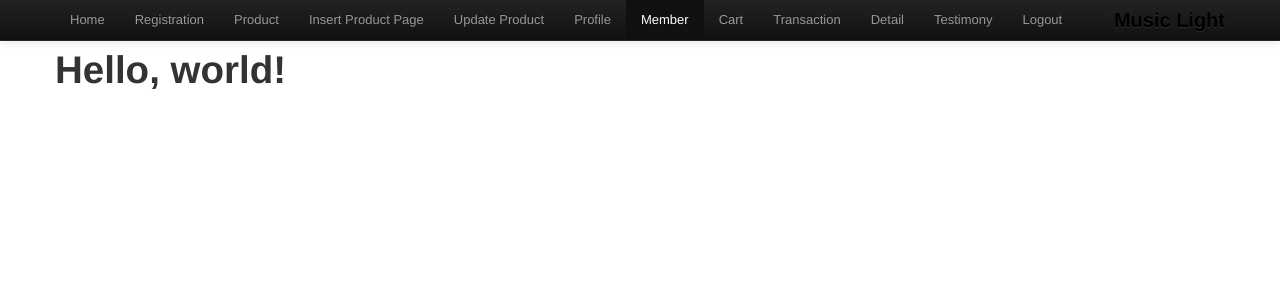
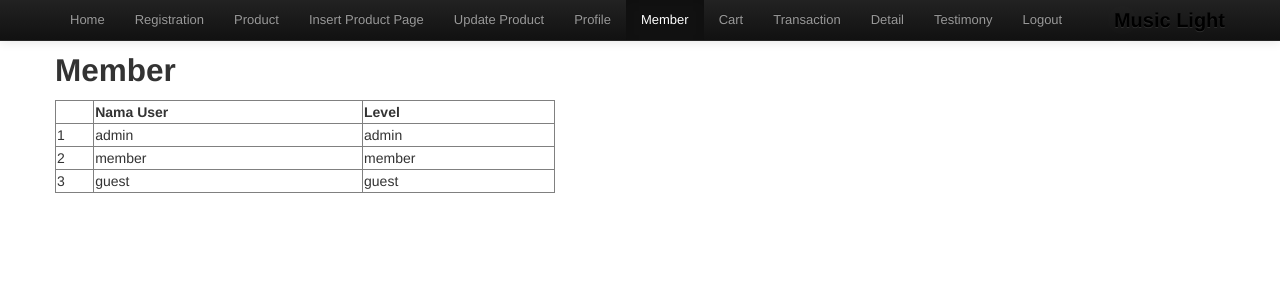
Before and after one commit to realodix/WBPL-MusicLight, a PHP site: page /member.php in a window 1280 px wide. Shown: the top 301 px of the page. Run offline with PHP 8.4, Linux system fonts and the light colour scheme; data comes from the database, SQL or seed files in the repository; some libraries are stand-ins or nearby versions.

Commit message:
Mem: Menambah isi konten

```diff
--- a/member.php
+++ b/member.php
@@ -69,7 +69,30 @@
     </div>
 
 <div class="container">
-	<h1>Hello, world!</h1>
+	<h2>Member</h2>
+    <table border="1" width="500px">
+      <th><td><b>Nama User</b></a></td><td><b>Level</b></td></th>
+
+		<!-- example 1 :menampilkan data di tabel-->
+		<?php
+
+		require_once('koneksi.php');
+		$query1="select * from user ";
+
+		$result=mysql_query($query1) or die(mysql_error());
+		$no=1; //penomoran
+		while($rows=mysql_fetch_object($result)){
+		?>
+		<tr>
+        <td><?php echo $no
+        ?></td>
+        <td><?php    echo $rows -> user_id_user;?></td>
+        <td><?php    echo $rows -> user_level;?></td>
+		</tr>
+		<?php
+		$no++;
+		}?>
+    </table>
 </div>
 
 
```
